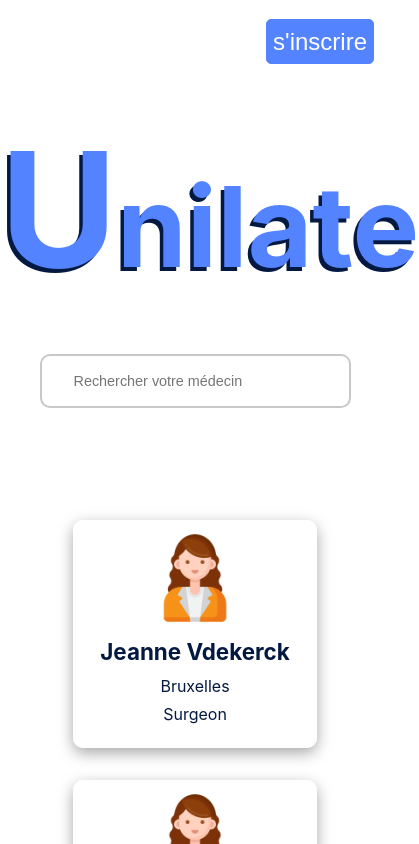
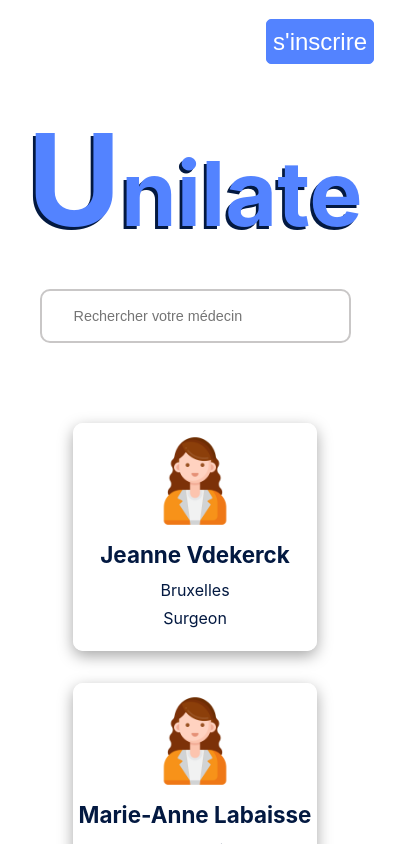
Before and after one commit to Harold-coder/unilate-app, a React (Create React App) app: page / in a window 390 px wide. Shown: the top 844 px of the page, 419 px wide, since content can reach past the window. Built offline with nearby package versions, Linux system fonts and the light colour scheme.

Commit message:
Handling screen adaptation

```diff
--- a/src/doctor-page.css
+++ b/src/doctor-page.css
@@ -84,6 +84,7 @@ body {
     box-shadow: rgba(0, 0, 0, 0.35) 0px 5px 15px;
     width: 70%;
     max-width: 35rem;
+    margin-bottom: 2rem;
 }
 #retard-announced{
     text-align: center;
--- a/src/index.css
+++ b/src/index.css
@@ -120,9 +120,25 @@ nav{
     align-items: center;
     width: 70%;
     min-width: 20rem;
+    margin-top: 5rem;
   }
   .card{
     margin-top: 0;
     margin-bottom: 2rem;
   }
 }
+@media (max-width: 450px) {
+  .hero{
+    text-align: center;
+    color: #5383FF;
+    font-size: 5.6rem;
+    text-shadow: -0.18rem 0.18rem #031941;
+    margin-bottom: 2rem;
+    margin-top: 2.4rem;
+  }
+  #first-letter{
+    color: #5383FF;
+    font-size: 8rem;
+    text-shadow: -0.18rem 0.18rem #031941;
+  }
+}
--- a/src/pages/PatientPage.js
+++ b/src/pages/PatientPage.js
@@ -10,7 +10,7 @@ function PatientPage() {
   const { props } = location.state
   console.log(props)
   return (
-    <div className='doctor-page'>
+    <div className='patient-page'>
       <NavbarPatient/>
       <DoctorProfile
         picture={props.picture}
--- a/src/patient-page.css
+++ b/src/patient-page.css
@@ -46,7 +46,7 @@
 .name-patient-page{
     font-size: 1.5rem;
 }
-.retard-patient-patient-page{
+.retard-patient{
     font-size: 1.5rem;
     display: flex;
     flex-direction: column;
@@ -60,6 +60,7 @@
     box-shadow: rgba(0, 0, 0, 0.35) 0px 5px 15px;
     width: 70%;
     max-width: 35rem;
+    margin-bottom: 2rem;
 }
 
 @media (max-width: 490px) {
```
